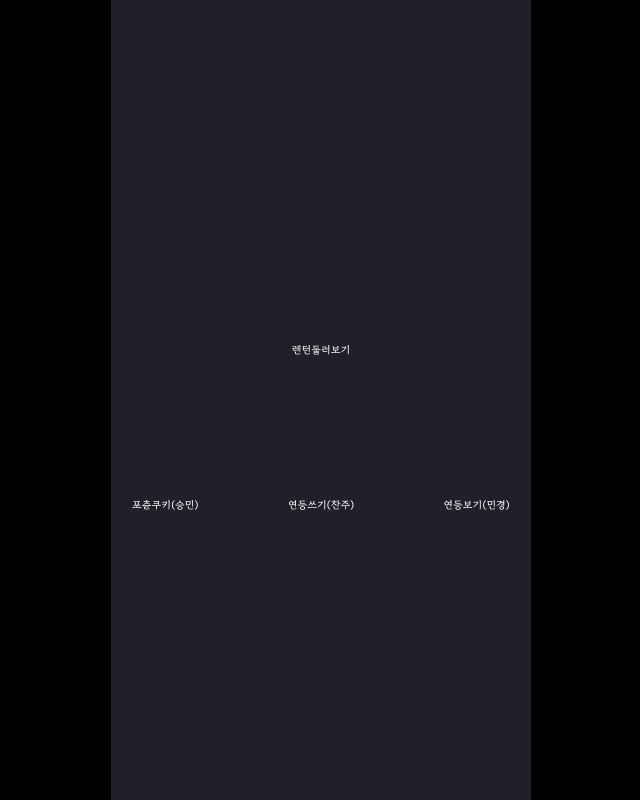
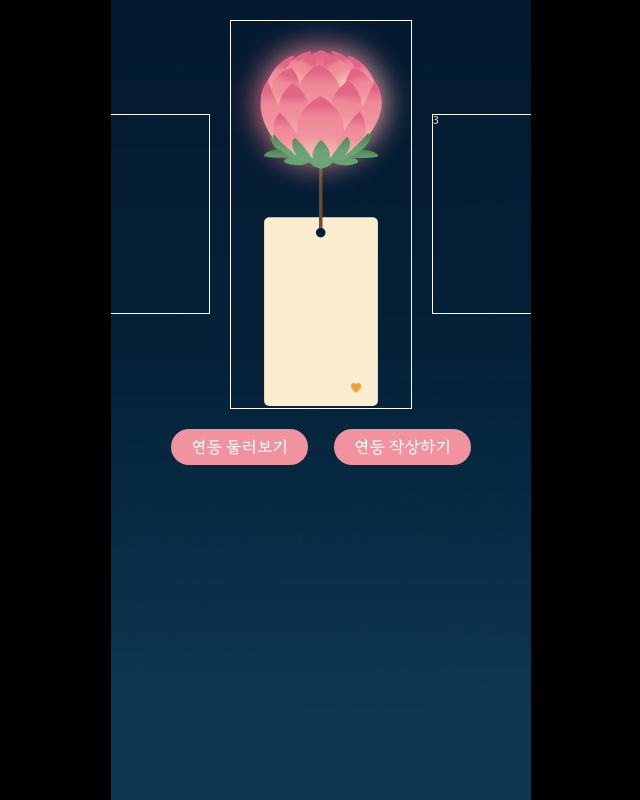
Before and after one commit to irumi-dgu/irumi-forntend, a React (Vite) app: page / in a window 1280 px wide. Shown: the whole page, without its empty margins (319-959 px from the left). Built offline with nearby package versions, Linux system fonts and the light colour scheme.

Commit message:
:sparkles: Feat: 랜턴 스와이퍼 완성
랜턴만 넣으면 돼요

```diff
--- a/package.json
+++ b/package.json
@@ -10,10 +10,13 @@
     "preview": "vite preview"
   },
   "dependencies": {
+    "lodash": "^4.17.21",
     "react": "^18.2.0",
     "react-dom": "^18.2.0",
+    "react-draggable": "^4.4.5",
     "react-router-dom": "^6.16.0",
-    "styled-components": "^6.0.8"
+    "styled-components": "^6.0.8",
+    "swiper": "^10.2.0"
   },
   "devDependencies": {
     "@types/react": "^18.2.15",
--- a/src/pages/lanterns/Lanterns.jsx
+++ b/src/pages/lanterns/Lanterns.jsx
@@ -2,12 +2,12 @@ import React, { useState } from "react";
 import * as S from "./style";
 import Lantern from "../../components/lantern/Lantern";
 import BackBtn from "../../components/common/backBtn/BackBtn";
+import { Link } from "react-router-dom";
 
 function Lanterns() {
   const [sortBy, setSortBy] = useState("recent");
 
   const selectorClick = () => {
-    console.log(sortBy);
     sortBy == "recent" ? setSortBy("pop") : setSortBy("recent");
   };
 
@@ -44,7 +44,10 @@ function Lanterns() {
   return (
     <S.LanternsWrapper>
       <S.Header>
-        <BackBtn />
+        <Link to="/">
+          <BackBtn />
+        </Link>
+
         <S.Search>
           <S.Input placeholder="닉네임을 입력해주세요" />
           <img src="/icon_search.svg" style={{ width: "16px" }} />
@@ -60,7 +63,9 @@ function Lanterns() {
       <S.LanternsList>
         {data.map(item => (
           <S.LanternBox key={item.id}>
-            <Lantern item={item} />
+            <Link to="/irumiView">
+              <Lantern item={item} />
+            </Link>
           </S.LanternBox>
         ))}
       </S.LanternsList>
--- a/src/pages/lanterns/style.jsx
+++ b/src/pages/lanterns/style.jsx
@@ -45,9 +45,9 @@ export const Search = styled.div`
   align-items: center;
   padding: 10px 20px;
   background-color: #fbedd0b2;
-  /* opacity: 70%; */
+
   input::placeholder {
-    color: #744a21;
+    color: #745b45;
   }
 `;
 
--- a/src/pages/main/Main.jsx
+++ b/src/pages/main/Main.jsx
@@ -1,25 +1,196 @@
-import React from "react";
+import React, { useEffect, useRef, useState } from "react";
 import { Link } from "react-router-dom";
 import * as S from "./style";
 
+import { set, throttle } from "lodash";
+import Lantern from "../../components/lantern/Lantern";
+
 function Main() {
+  const scrollRef = useRef(null);
+  const [isDrag, setIsDrag] = useState(false);
+
+  const [startX, setStartX] = useState();
+  const [nowData, setNowData] = useState([0, 1, 2, 3, 4]);
+
+  const [dragStart, setDragStart] = useState([0, 0]);
+  const [dragEnd, setDragEnd] = useState([0, 0]);
+
+  // 드래그하기
+  const onDragStart = e => {
+    e.preventDefault();
+    setDragStart([e.clientX, e.clientY]);
+    setIsDrag(true);
+  };
+
+  //드래그 끝내기
+  //is
+  const onDragEnd = e => {
+    e.preventDefault();
+    if (isDrag) {
+      setDragEnd([e.clientX, e.clientY]);
+      setIsDrag(false);
+
+      let newData = [];
+
+      if (dragStart[0] - dragEnd[0] > 10) {
+        //오른쪽으로 스와이프
+        newData = nowData.map(item => {
+          //데이터가 가장 오른쪽 끝일경우는 1번데이터를 불러온다
+          if (item + 1 == data.length) {
+            return 1;
+          }
+          return item + 1;
+        });
+      } else if (dragStart[0] - dragEnd[0] < -10) {
+        //왼쪽으로 스와이프
+
+        newData = nowData.map(item => {
+          //데이터가 가장 왼쪽 끝일경우는 마지막 데이터를 불러온다
+          if (item - 1 == 0) {
+            return data.length - 1;
+          }
+          return item - 1;
+        });
+      } else {
+        return;
+      }
+      setNowData(newData);
+    }
+  };
+
+  useEffect(() => {
+    console.log(data.length);
+  }, [nowData]);
+
+  const onDragMove = e => {
+    if (isDrag) {
+      scrollRef.current.scrollLeft = startX - e.pageX;
+    }
+  };
+  const delay = 100;
+  const onThrottleDragMove = throttle(onDragMove, delay);
+  // get 해올거
+
+  const data = [
+    {
+      id: 3,
+      nickname: "일이삼사오육칠팔",
+      content:
+        "여친 사귀고 싶다 여백 확인 중 길게길게 써보는 중 어케되나 함보자 배가고프구나",
+      likes: 23,
+      lanternColor: 5,
+      twinkle: false
+    },
+    {
+      id: 2,
+      nickname: "20_김강민",
+      content:
+        "여친 사귀고 싶다 여백 확인 중 길게길게 써보는 중 어케되나 함보자 배가고프구나",
+      likes: 23,
+      lanternColor: 4,
+      twinkle: true
+    },
+    {
+      id: 1,
+      nickname: "멀티_서현",
+      content: "개발 빨리 끝났으면 좋겠습니다",
+      likes: 23,
+      lanternColor: 2,
+      twinkle: true
+    },
+    {
+      id: 4,
+      nickname: "20_김강민",
+      content:
+        "여친 사귀고 싶다 여백 확인 중 길게길게 써보는 중 어케되나 함보자 배가고프구나",
+      likes: 23,
+      lanternColor: 4,
+      twinkle: true
+    },
+    {
+      id: 5,
+      nickname: "20_김강민",
+      content:
+        "여친 사귀고 싶다 여백 확인 중 길게길게 써보는 중 어케되나 함보자 배가고프구나",
+      likes: 23,
+      lanternColor: 4,
+      twinkle: true
+    },
+    {
+      id: 6,
+      nickname: "20_김강민",
+      content:
+        "여친 사귀고 싶다 여백 확인 중 길게길게 써보는 중 어케되나 함보자 배가고프구나",
+      likes: 23,
+      lanternColor: 4,
+      twinkle: true
+    },
+    {
+      id: 7,
+      nickname: "20_김강민",
+      content:
+        "여친 사귀고 싶다 여백 확인 중 길게길게 써보는 중 어케되나 함보자 배가고프구나",
+      likes: 23,
+      lanternColor: 4,
+      twinkle: true
+    },
+    {
+      id: 8,
+      nickname: "20_김강민",
+      content:
+        "여친 사귀고 싶다 여백 확인 중 길게길게 써보는 중 어케되나 함보자 배가고프구나",
+      likes: 23,
+      lanternColor: 4,
+      twinkle: true
+    },
+    {
+      id: 9,
+      nickname: "20_김강민",
+      content:
+        "여친 사귀고 싶다 여백 확인 중 길게길게 써보는 중 어케되나 함보자 배가고프구나",
+      likes: 23,
+      lanternColor: 4,
+      twinkle: true
+    },
+    {
+      id: 10,
+      nickname: "20_김강민",
+      content:
+        "여친 사귀고 싶다 여백 확인 중 길게길게 써보는 중 어케되나 함보자 배가고프구나",
+      likes: 23,
+      lanternColor: 4,
+      twinkle: true
+    }
+  ];
+
   return (
     <S.MainWrapper>
-      <Link to="/lanterns">
-        <S.MainTitle>렌턴둘러보기</S.MainTitle>
-      </Link>
-      {/* 추후 삭제예정 */}
-      <S.MainSection>
-        <Link to="/fortune">
-          <S.MainSectionButton>포츈쿠키(승민)</S.MainSectionButton>
+      <S.Swiper
+        onMouseDown={onDragStart}
+        onMouseMove={isDrag ? onThrottleDragMove : null}
+        onMouseUp={onDragEnd}
+        onMouseLeave={onDragEnd}
+        ref={scrollRef}
+      >
+        {nowData.map(item =>
+          item == nowData[2] ? (
+            <S.SwiperSlideActive>
+              <Lantern key={item} item={item} />
+            </S.SwiperSlideActive>
+          ) : (
+            <S.SwiperSlide key={item}>{item}</S.SwiperSlide>
+          )
+        )}
+      </S.Swiper>
+
+      <S.BtnWrapper>
+        <Link to="/lanterns">
+          <S.MenuBtn>연등 둘러보기</S.MenuBtn>
         </Link>
         <Link to="/irumiWrite">
-          <S.MainSectionButton>연등쓰기(찬주)</S.MainSectionButton>
+          <S.MenuBtn>연등 작상하기</S.MenuBtn>
         </Link>
-        <Link to="/irumiView">
-          <S.MainSectionButton>연등보기(민경)</S.MainSectionButton>
-        </Link>
-      </S.MainSection>
+      </S.BtnWrapper>
     </S.MainWrapper>
   );
 }
--- a/src/pages/main/style.jsx
+++ b/src/pages/main/style.jsx
@@ -2,16 +2,22 @@ import { styled } from "styled-components";
 
 export const MainWrapper = styled.div`
   flex-grow: 1;
-  width: 90%;
+  width: 100%;
   display: flex;
-  justify-content: center;
   align-items: center;
-
+  background-image: url("background_write.png");
+  background-size: 100% auto;
   flex-direction: column;
-
+  background-size: cover;
+  background-position: center;
   color: ${props => props.theme.colors.font};
 `;
 
+export const BtnWrapper = styled.div`
+  display: flex;
+  width: 300px;
+  justify-content: space-between;
+`;
 export const MainTitle = styled.div`
   display: flex;
   justify-content: center;
@@ -25,10 +31,30 @@ export const MainSection = styled.div`
   display: flex;
 `;
 
-export const MainSectionButton = styled.div`
-  max-width: 10rem;
-  height: 10rem;
+export const MenuBtn = styled.div`
+  font-size: 16px;
+  padding: 10px 20px;
+  background-color: #f0939e;
+  border-radius: 50px;
+`;
+
+export const Swiper = styled.div`
   display: flex;
+  align-items: center;
   justify-content: center;
-  align-items: center;
+  width: 100%;
+  overflow: scroll;
 `;
+export const SwiperSlide = styled.div`
+  width: 150px;
+  height: 200px;
+  border: solid 1px white;
+  margin: 0px;
+  flex-shrink: 0;
+`;
+
+export const SwiperSlideActive = styled.div`
+  border: solid 1px white;
+  margin: 20px;
+  flex-shrink: 0;
+`;
```
Also changed, not shown: src/components/lantern/LanternSmall.jsx (added), src/pages/main/swiper.css (added), src/pages/main/swiper.js (added), 1 other file (tests, documents, lock files or other folders).
